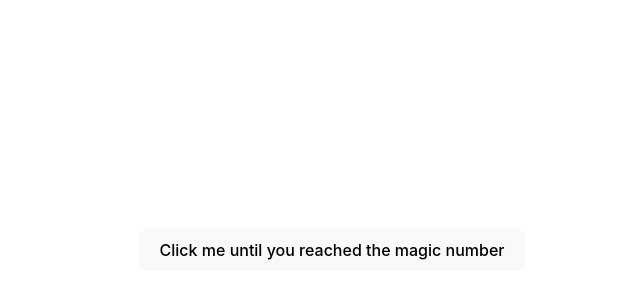
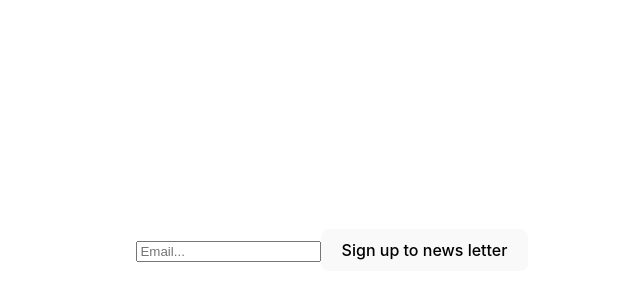
Before and after one commit to mikeyvaldez/React_Refresher, a React (Vite) app in the folder moreHooks/: page / in a window 1280 px wide. Shown: the part 150-450 px from the top of the page, without its empty margins (308-948 px from the left). Built offline with nearby package versions, Linux system fonts and the light colour scheme.

Commit message:
referencing elements with useRef

```diff
--- a/moreHooks/src/App.jsx
+++ b/moreHooks/src/App.jsx
@@ -1,13 +1,15 @@
 import { useState } from 'react'
 import './App.css'
-import MagicNumber from './components/MagicNumber'
+import SignUpToNewsLetter from './components/SignUpToNewsLetter'
+// import MagicNumber from './components/MagicNumber'
 
 function App() {
   const [count, setCount] = useState(0)
 
   return (
     <>
-      <MagicNumber />
+      {/* <MagicNumber />       */}
+      <SignUpToNewsLetter />
     </>
   )
 }
--- /dev/null
+++ b/moreHooks/src/components/SignUpToNewsLetter.jsx
@@ -0,0 +1,32 @@
+import { useEffect, useRef, useState } from "react";
+
+export default function SignUpToNewsLetter() {
+  const [email, setEmail] = useState("");
+  const inputElement = useRef(null);
+
+  const handleClick = () => {
+    if(!email){
+        inputElement.current.style.border = "5px solid red"
+        inputElement.current.focus()
+    }
+  }
+
+  useEffect(() => {
+    if(email){
+        inputElement.current.style.border = "none";
+    }
+  }, [email])
+
+  return (
+    <div>
+      <input
+        ref={inputElement}
+        type="email"
+        placeholder="Email..."
+        value={email}
+        onChange={(e) => setEmail(e.target.value)}
+      />
+      <button onClick={handleClick}>Sign up to news letter</button>
+    </div>
+  );
+}
```
